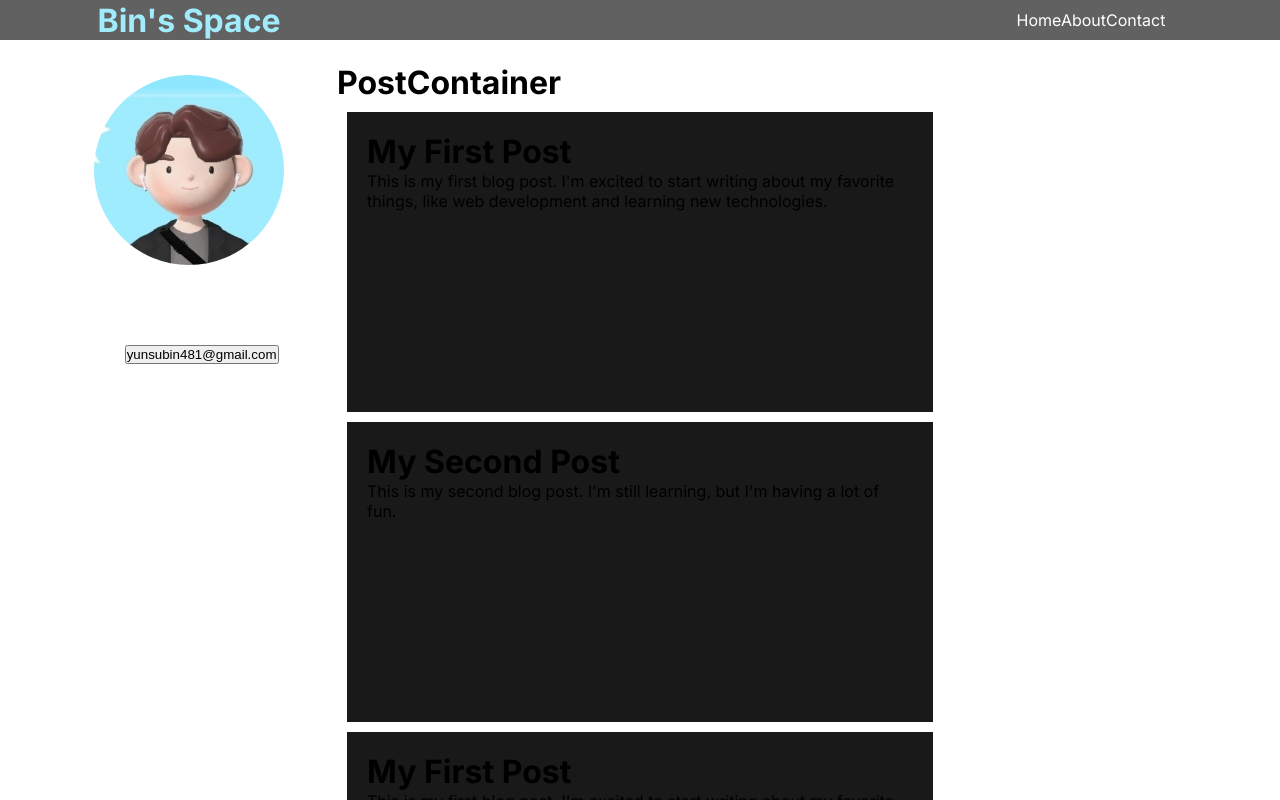
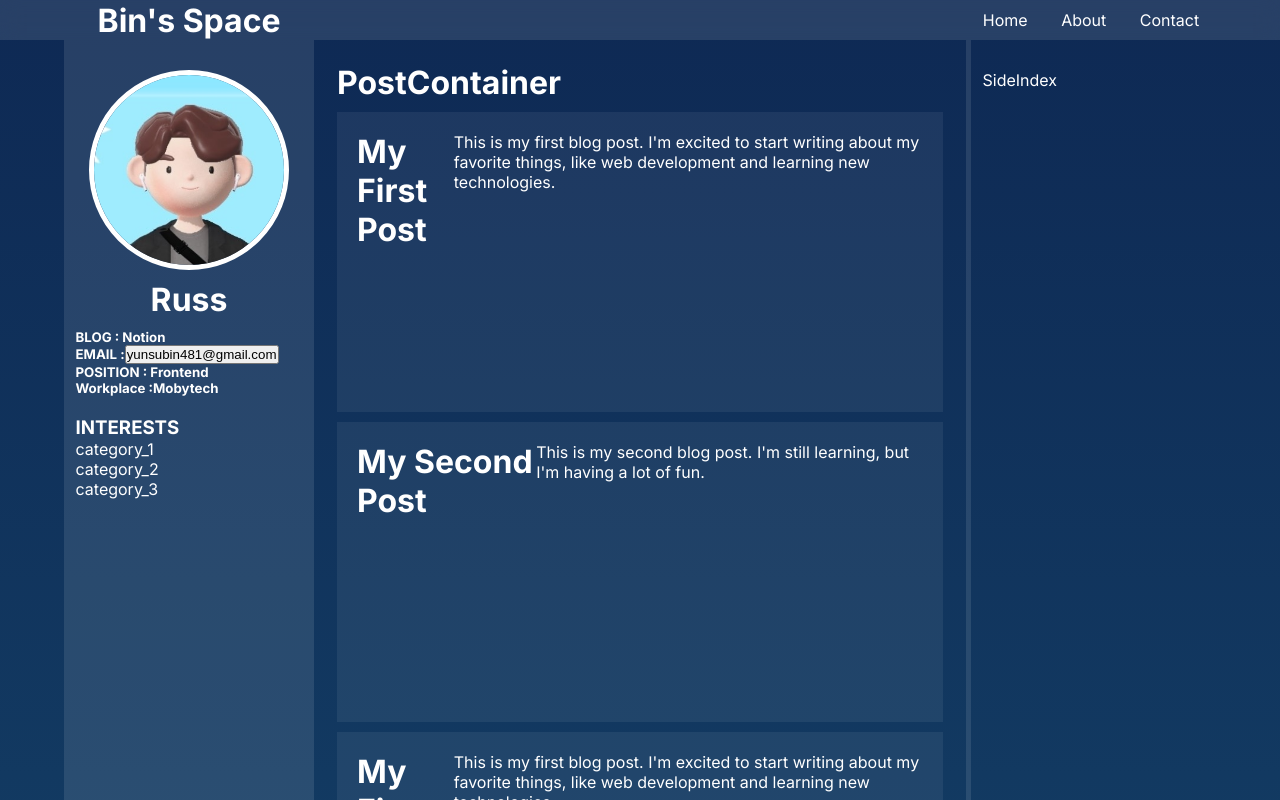
Before and after one commit to Russ481-k/Russ481-k.github.io, a Next.js app: page / in a window 1280 px wide. Shown: the top 800 px of the page. Built offline with nearby package versions, Linux system fonts and the light colour scheme.

Commit message:
feature: css

```diff
--- a/src/app/Styles/body.scss
+++ b/src/app/Styles/body.scss
@@ -1,26 +1,27 @@
 .body {
   display: flex;
+  margin: auto;
   min-height: 1400px;
-  width: 100%;
   padding-left: 5%;
   padding-right: 5%;
-  margin: auto;
-
+  padding-top: 40px;
+  width: 100%;
 }
-// .top_button{
-//   display: block;
-//   position: absolute;
-//   border: 4px solid rgb(62, 62, 62);
-//   border-radius: 100%;
-//   background-color: black;
-//   width: 50px;
-//   height: 50px;
-//   text-align: center;
-//   // align-items: baseline;
-//   right: 10%;
-
-//   bottom: 10%r;
-//   padding-top: 12px;
-//   font-size: 15px;
-//   font-weight: bold;
-// }
+.top_button {
+  align-items: center;
+  background-color: rgba(0, 0, 0, 0);
+  border-radius: 100%;
+  border: 4px solid rgba(255, 255, 255, 0.148);
+  bottom: 2.5%;
+  color: white;
+  display: block;
+  font-size: 15px;
+  font-weight: bold;
+  height: 50px;
+  padding: 0;
+  position: fixed;
+  right: 1%;
+  text-align: center;
+  width: 50px;
+  z-index: 1;
+}
--- a/src/app/Styles/footer.scss
+++ b/src/app/Styles/footer.scss
@@ -1,33 +1,30 @@
 .footer {
+  align-items: center;
+  background-color: rgb(30, 30, 30);
+  color: white;
   display: flex;
+  height: 100px;
   justify-content: space-between;
-    background-color: rgb(30, 30, 30);
-    align-items: center;
-    color: white;
   padding-left: 5%;
   padding-right: 5%;
-    height: 100px;
   position: sticky;
   top: 0;
   .footer_left {
     min-width: 250px;
+    text-align: center;
     width: 15%;
-
-      text-align: center;
   }
   .footer_mid {
+    text-align: center;
     width: 100%;
-
   }
   .footer_right {
+    min-width: 250px;
     text-align: center;
-      min-width: 250px;
     width: 15%;
   }
   .nav {
-      justify-content: space-between;
-      a {
-
+    display: flex;
+    justify-content: space-around;
   }
 }
-  }
--- a/src/app/Styles/globals.scss
+++ b/src/app/Styles/globals.scss
@@ -6,8 +6,8 @@
     'Fira Mono', 'Droid Sans Mono', 'Courier New', monospace;
 
   --foreground-rgb: 0, 0, 0;
-    --background-start-rgb: 214, 219, 220;
-    --background-end-rgb: 255, 255, 255;
+  --background-start-rgb: 14, 41, 84;
+  --background-end-rgb: 31, 110, 140;
 
   --primary-glow: conic-gradient(
     from 180deg at 50% 50%,
@@ -18,7 +18,7 @@
     transparent 360deg
   );
   --secondary-glow: radial-gradient(
-      rgba(255, 255, 255, 1),
+    rgb(50, 50, 50),
     rgba(255, 255, 255, 0)
   );
 
@@ -79,6 +79,22 @@
   margin: 0;
 }
 
+html,
+body {
+  max-width: 100vw;
+  overflow-x: hidden;
+}
+
+body {
+  color: rgb(var(--foreground-rgb));
+  background: linear-gradient(
+      to bottom,
+      transparent,
+      rgb(var(--background-end-rgb))
+    )
+    rgb(var(--background-start-rgb));
+}
+
 a {
   color: inherit;
   text-decoration: none;
--- a/src/app/Styles/header.scss
+++ b/src/app/Styles/header.scss
@@ -1,32 +1,29 @@
 .header {
+  align-items: center;
+  backdrop-filter: blur(10px);
+  background-color: rgba(255, 255, 255, 0.11);
+  color: white;
   display: flex;
+  height: 40px;
   justify-content: space-between;
-  background-color: rgba(80, 80, 80, 0.9);
-  align-items: center;
-  color: white;
   padding-left: 5%;
   padding-right: 5%;
-  height: 40px;
-  position: sticky;
+  position: fixed;
   top: 0;
+  width: 100%;
   .header_left {
-    width: 15%;
+    color: white;
     min-width: 250px;
     text-align: center;
-    color: rgb(160,236,253);
-  }
-  .header_mid {
-
+    width: 15%;
   }
   .header_right {
+    min-width: 250px;
     text-align: center;
-    min-width: 250px;
     width: 15%;
   }
   .nav {
-    justify-content: space-between;
-    a {
-
-    }
+    display: flex;
+    justify-content: space-around;
   }
 }
--- a/src/app/Styles/post.scss
+++ /dev/null
@@ -1,4 +0,0 @@
-.post {
-  height: 100px;
-  background-color: rgb(50, 50, 50);
-}
--- a/src/app/Styles/post_container.scss
+++ b/src/app/Styles/post_container.scss
@@ -1,10 +1,19 @@
-.post_container{
-    width: 100%;
-    padding: 2%;
-    .post{
-        height: 300px;
-        background-color: rgb(25, 25, 25);
-        margin: 10px;
-        padding: 20px;
+.post_container {
+  color: white;
+  padding: 2%;
+  width: 100%;
+  .post {
+    background-color: rgba(255, 255, 255, 0.061);
+    display: flex;
+    height: 300px;
+    margin-bottom: 10px;
+    margin-top: 10px;
+    padding: 20px;
+    .post_image {
+      height: 260px;
+      overflow: hidden;
+      padding-right: 20px;
+      width: 260px;
     }
+  }
 }
--- a/src/app/Styles/sidebar.scss
+++ b/src/app/Styles/sidebar.scss
@@ -1,40 +1,39 @@
 .sidebar {
+  align-items: center;
+  background-color: rgba(255, 255, 255, 0.1);
+  color: white;
+  min-width: 250px;
+  padding: 30px 1%;
   width: 20%;
-    min-width: 250px;
-    background-color: rgba(255, 255, 255, 0.1);
-    align-items: center;
-    color: white;
-    padding: 30px 1%;
-    .profile_top{
-      display:flex;
+  .profile_top {
+    display: flex;
     justify-content: center;
     margin: auto;
-      .profile_image{
+    .profile_image {
       border-radius: 100%;
       border: 5px solid rgb(255, 255, 255);
       margin-bottom: 10px;
     }
   }
-      .profile_text{
+  .profile_text {
     margin-bottom: 20px;
-
-        .profile_name{
+    .profile_name {
+      margin-bottom: 10px;
       text-align: center;
-          margin-bottom: 10px;
     }
-        .profile_position{
+    .profile_position {
       text-align: left;
-
     }
-        .profile_social{
+    .profile_social {
       text-align: left;
-
+      .profile_social_notion {
+        color: #b7edf6;
       }
-        .profile_email{
+    }
+    .profile_email {
       text-align: left;
-
     }
-        .profile_workplace{
+    .profile_workplace {
       text-align: left;
     }
   }
@@ -43,6 +42,5 @@
     a {
       margin-right: 5px;
     }
-
   }
 }
```
Lines whose indentation alone changed are shown as unchanged.
